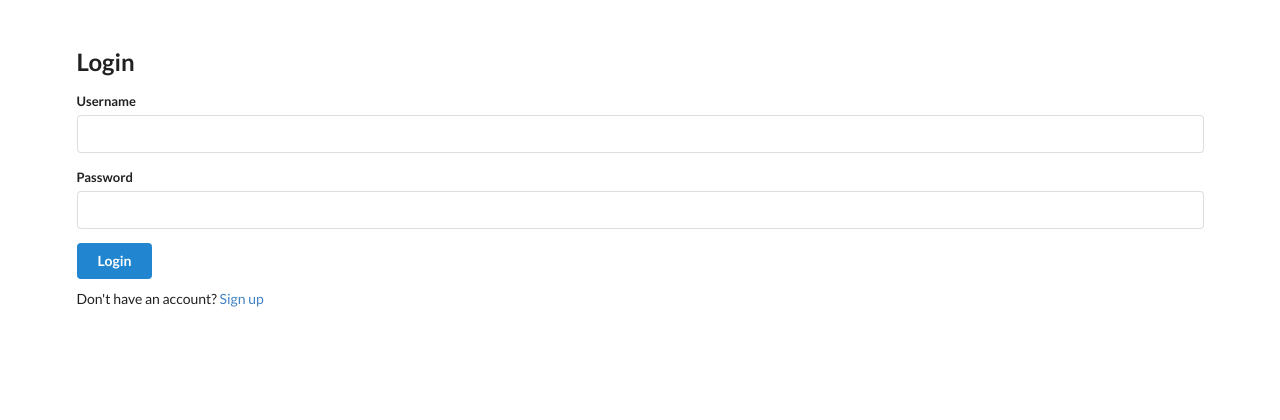
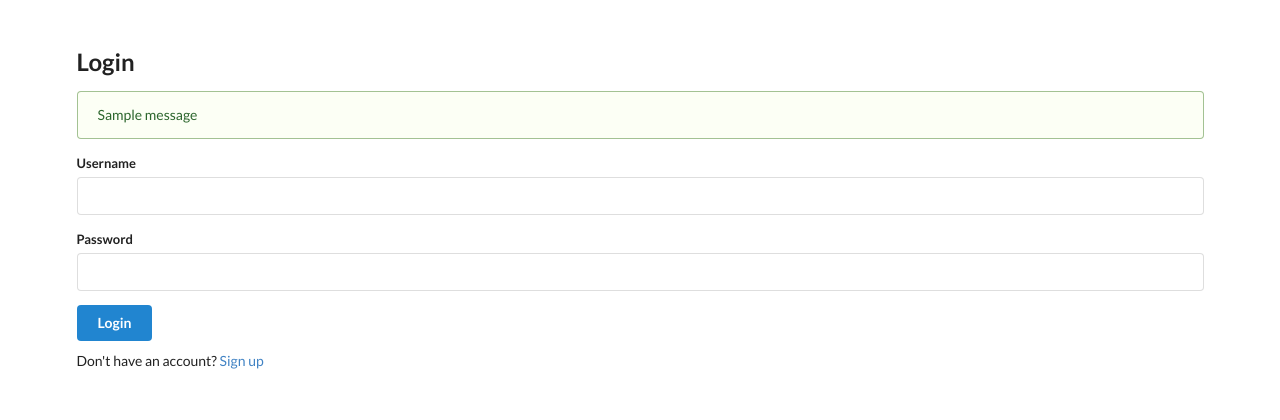
Before and after one commit to Rainers10/Flask-App-Task, a Flask app: page /login in a window 1280 px wide. Shown: the top 420 px of the page. Run offline with Flask 3, Linux system fonts and the light colour scheme; tables that the repository leaves empty hold one stand-in row (values such as "Sample post"); one stand-in notice (Sample message) is shown.

Commit message:
Added message flash

```diff
--- a/templates/login.html
+++ b/templates/login.html
@@ -7,9 +7,15 @@
     <link rel="stylesheet" href="https://cdnjs.cloudflare.com/ajax/libs/semantic-ui/2.4.1/semantic.min.css">
 </head>
 <body>
-
     <div class="ui container" style="max-width: 400px; margin-top: 50px;">
         <h2 class="ui header">Login</h2>
+        {% with messages = get_flashed_messages(with_categories=True) %}
+        {% if messages %}
+        {% for category, message in messages %}
+        <div class="ui message {{ category }}">{{ message }}</div>
+        {% endfor %}
+        {% endif %}
+        {% endwith %}
         <form class="ui form" method="POST">
             <div class="field">
                 <label>Username</label>
@@ -25,6 +31,5 @@
             Don't have an account? <a href="{{ url_for('register') }}">Sign up</a>
         </div>
     </div>
-
 </body>
 </html>
```
